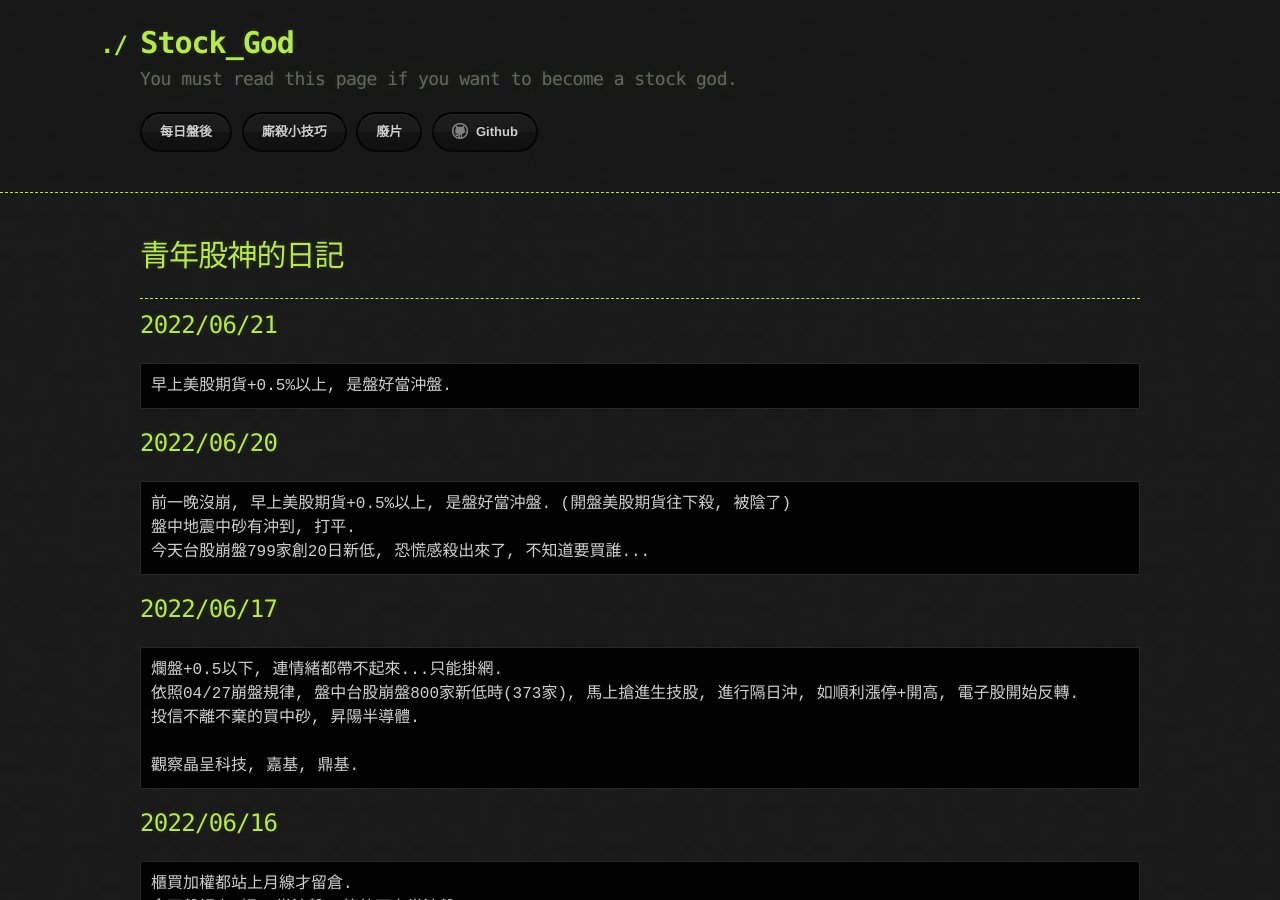
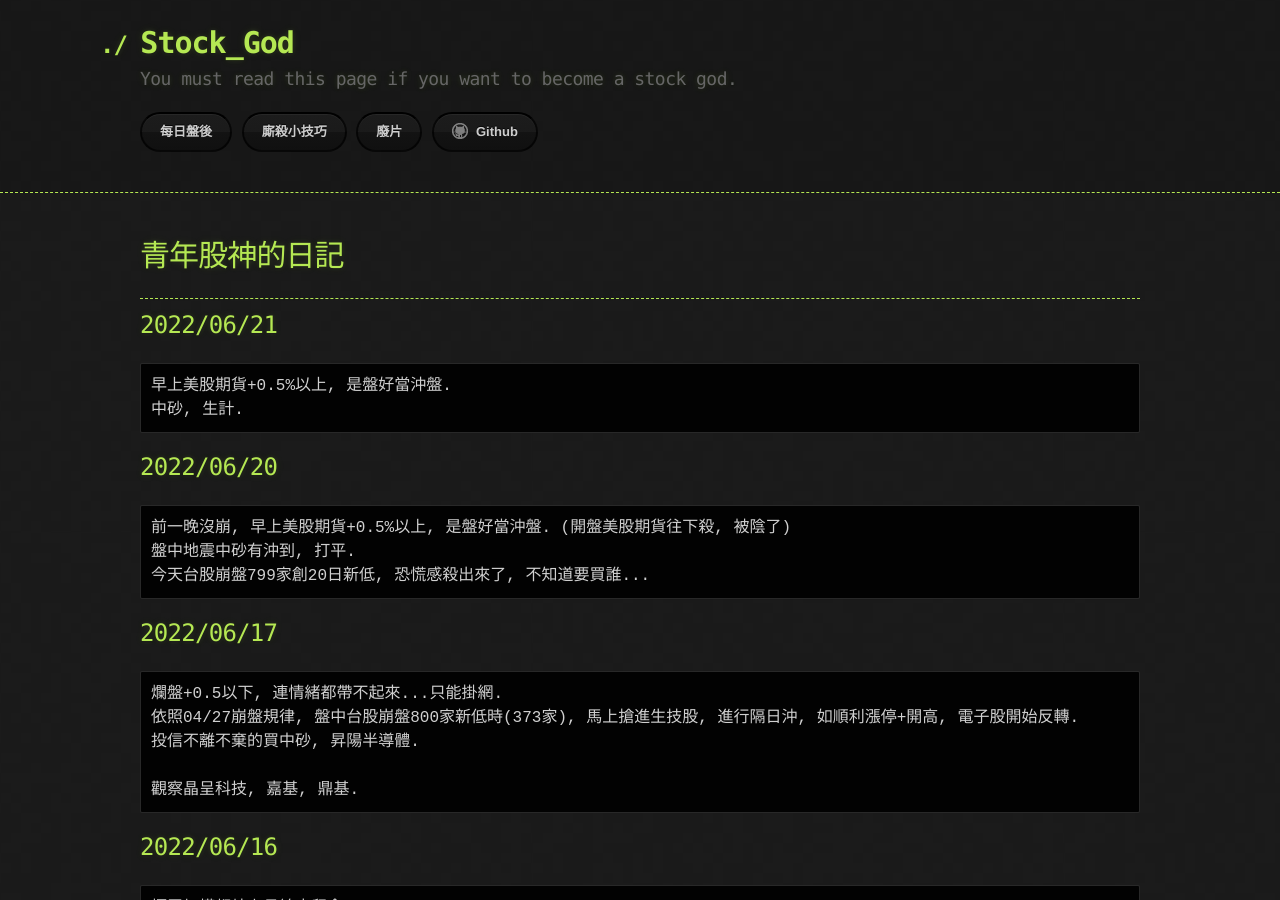
Before and after one commit to lepg5487/Stock_God, a Jekyll site: the page built from index.md, in a window 1280 px wide and 900 px high. Built offline with Jekyll 4.4.1, drawn with Linux system fonts in a browser that asks for light colours; our own code applies the rules of GitHub Pages for plain Markdown files.

Commit message:
Update index.md

````diff
--- a/index.md
+++ b/index.md
@@ -9,6 +9,7 @@ layout: testlayouts
 ## 2022/06/21
 ```
 早上美股期貨+0.5%以上, 是盤好當沖盤.
+中砂, 生計.
 ```
 
 ## 2022/06/20
````
